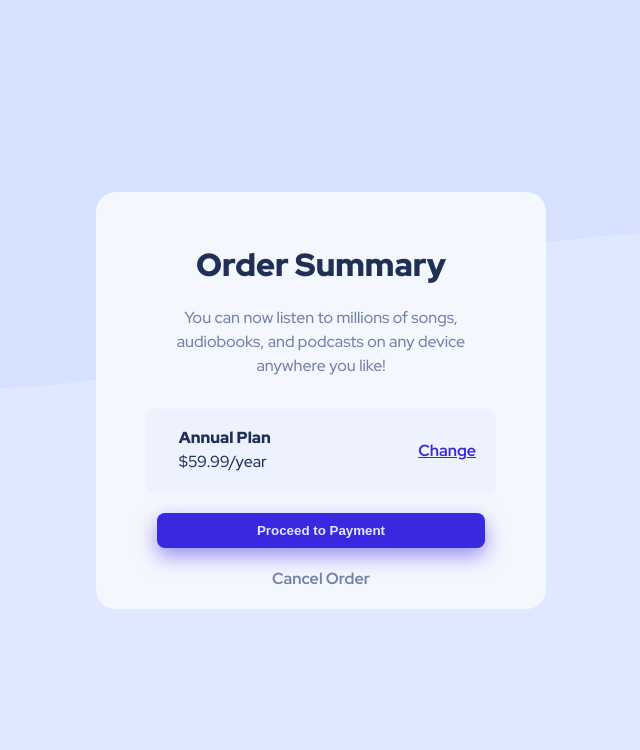
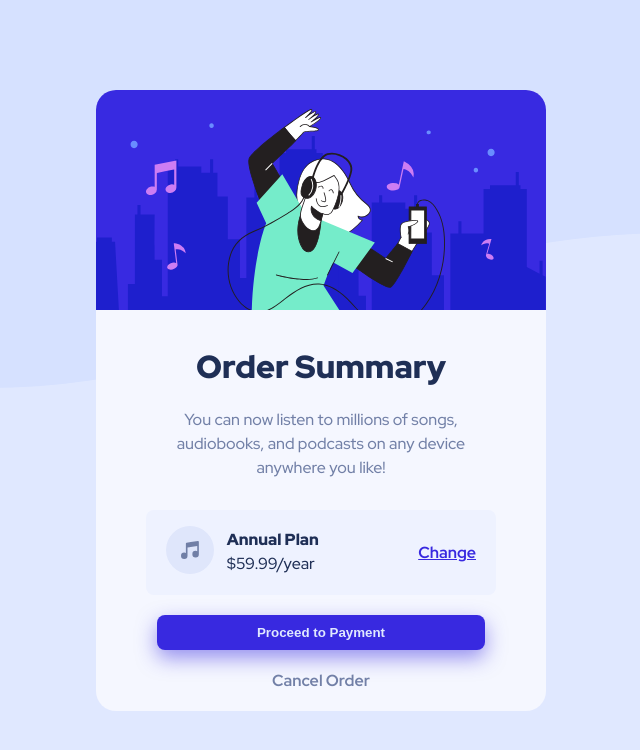
Before and after one commit to abdurraheem25/order-summarry, a plain HTML site: page index.html in a window 1280 px wide. Shown: the whole page, without its empty margins (319-959 px from the left). Drawn offline with Linux system fonts and the light colour scheme.

Commit message:
Update image paths in index.html

```diff
--- a/index.html
+++ b/index.html
@@ -13,7 +13,7 @@
 <body>
   <div class="container-wrapper">
     <div class="image-container">
-     <img src="/order-summary-component-main/images/illustration-hero.svg" alt="">
+     <img src="/images/illustration-hero.svg" alt="">
     </div>
     <div class="text-container">
       <h1> Order Summary</h1>
@@ -23,7 +23,7 @@
     <div class="music-container">
       <div class="left-container">
         <div class="image">
-         <img src="/order-summary-component-main/images/icon-music.svg" alt="">
+         <img src="/images/icon-music.svg" alt="">
         </div>
         <ul class="anaual-list">
           <li id="anaual">Annual Plan</li>
```
